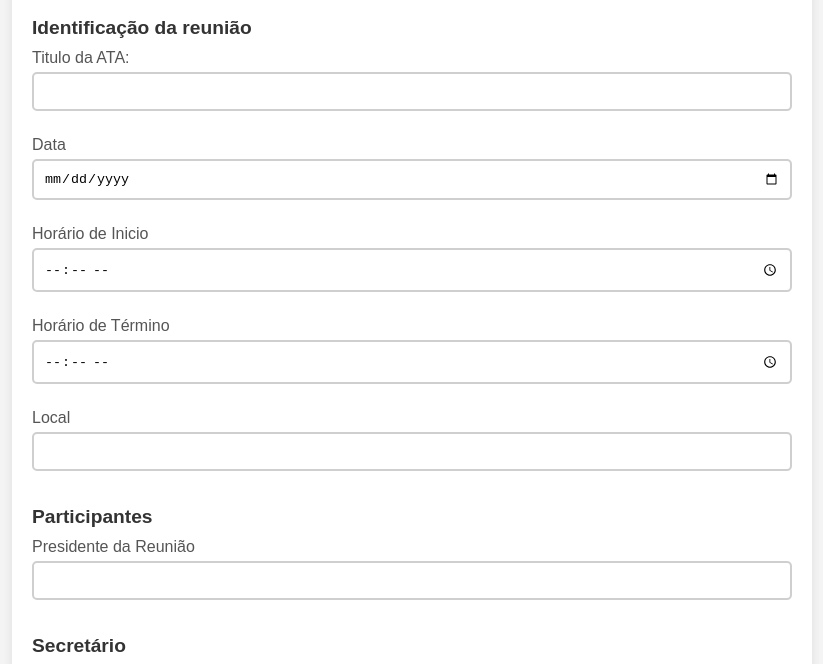
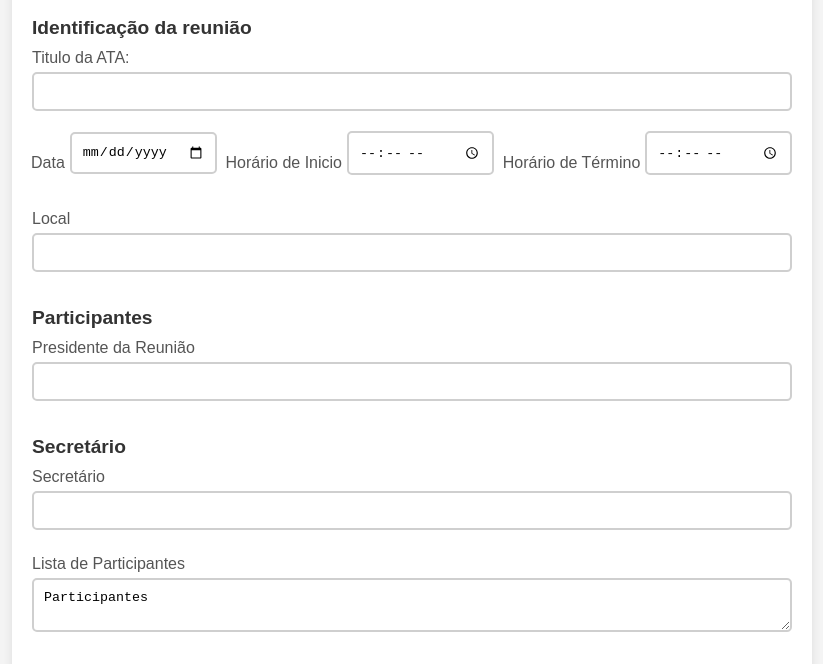
Before and after one commit to flavio16silva/estudoEmJS, a plain HTML site: page projeto/projeto.html in a window 1280 px wide. Shown: the part 100-764 px from the top of the page, without its empty margins (228-1051 px from the left). Drawn offline with Linux system fonts and the light colour scheme.

Commit message:
configuração da classe tempo e dos inputs e labes

```diff
--- a/projeto/projeto.css
+++ b/projeto/projeto.css
@@ -73,6 +73,32 @@ input, textarea {
     border: 2px solid #cfcfcf;
     box-sizing: border-box;
 }
+/* Div dos inputs data, hora inicio e termino */
+.tempo {
+    display: flex;
+    flex-wrap: wrap;
+    gap: 10px;
+    justify-content: space-between;
+    align-items: center;
+    margin-bottom: 20px;
+}
+
+.tempo label {
+    width: auto;
+    margin-right: -5px;
+    margin-left: -1px;
+    text-align:justify;
+}
+
+.tempo input {
+    flex: 1;
+    min-width: 120px;
+
+}
+
+#data, #horasI, #horasT {
+    width: 30%;
+}
 
 textarea {
     resize: vertical;
@@ -124,6 +150,40 @@ button:hover,
 }
 
 /* Ajuste para telas pequenas */
+@media (min-width: 768px){
+    .tempo {
+        display: flex;
+        justify-content: space-between;
+        align-items: center;
+        gap: 10px;
+    }
+
+    .tempo label,
+    .tempo input {
+        width: auto;
+    }
+    #data, #horasI, #horasT {
+        flex: 1;
+    }
+
+}
+
+@media (max-width: 767px){
+    .tempo {
+        display: flex;
+        flex-direction: column;
+        gap: 10px;
+    }
+    .tempo label,
+    .tempo input {
+        width:100%;
+        /* margin: 5px 0; */
+    }
+    /* #data, #horasI, #horasT {
+        width: 100%;
+    } */
+}
+
 @media (max-width: 320px) {
     #signature-pad {
         width: 100%; /* Mantém responsivo */
```
